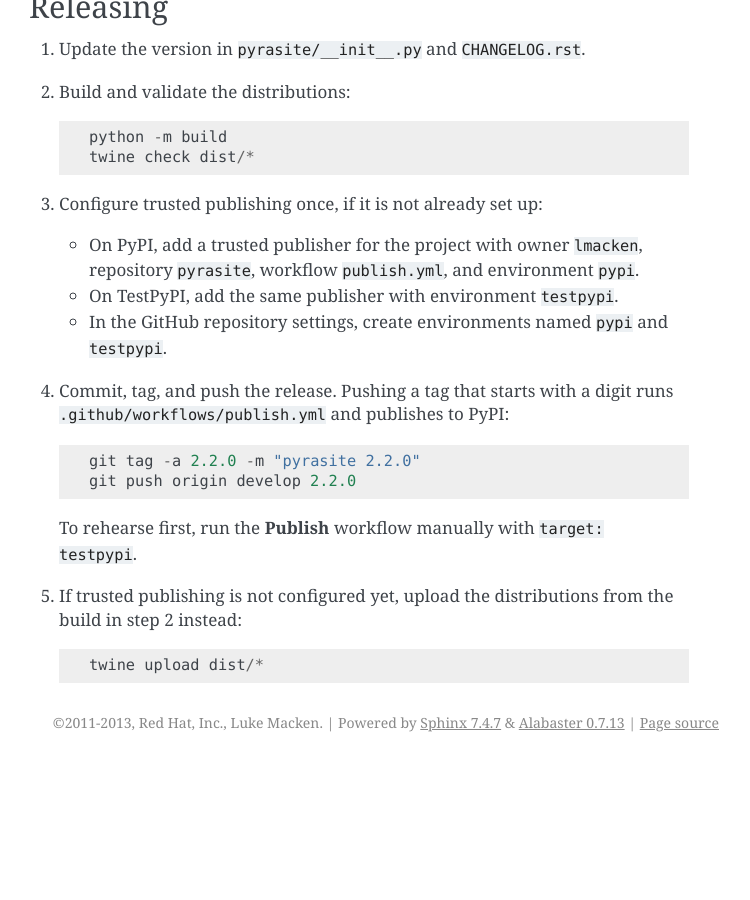
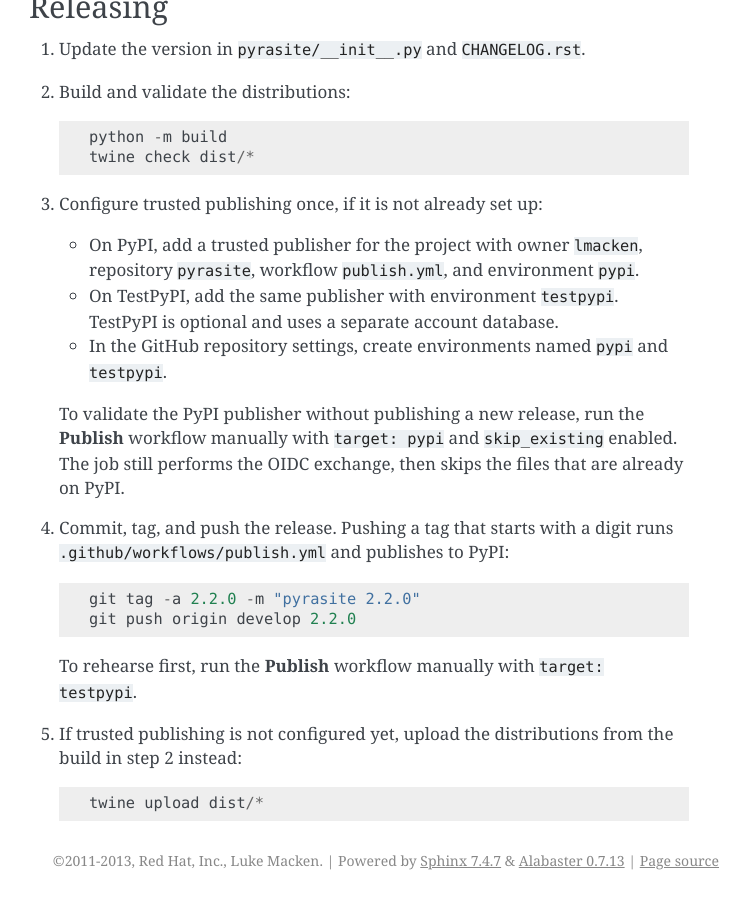
Before and after one commit to lmacken/pyrasite, a Sphinx documentation site: the page built from docs/Development.rst, in a window 1280 px wide and 900 px high, scrolled down 1066 px. Shown: the whole window, without its empty margins (391-1141 px from the left). Built offline with Sphinx 7.4.7, drawn with Linux system fonts in a browser that asks for light colours; before the commit the page ends 1828 px from its top, so only the background shows below that.

Commit message:
Document how to validate PyPI trusted publishing
TestPyPI is optional and uses a separate account database, so a PyPI login
does not apply there.  Point to the skip_existing dispatch, which performs the
OIDC exchange without changing an existing release, and make the tag-triggered
path pass an explicit false value.

```diff
--- a/docs/Development.rst
+++ b/docs/Development.rst
@@ -61,8 +61,14 @@ Releasing
      ``lmacken``, repository ``pyrasite``, workflow ``publish.yml``, and
      environment ``pypi``.
    * On TestPyPI, add the same publisher with environment ``testpypi``.
+     TestPyPI is optional and uses a separate account database.
    * In the GitHub repository settings, create environments named ``pypi``
      and ``testpypi``.
+
+   To validate the PyPI publisher without publishing a new release, run the
+   **Publish** workflow manually with ``target: pypi`` and ``skip_existing``
+   enabled. The job still performs the OIDC exchange, then skips the files that
+   are already on PyPI.
 
 4. Commit, tag, and push the release. Pushing a tag that starts with a digit
    runs ``.github/workflows/publish.yml`` and publishes to PyPI::
```
Also changed, not shown: 1 other file.
